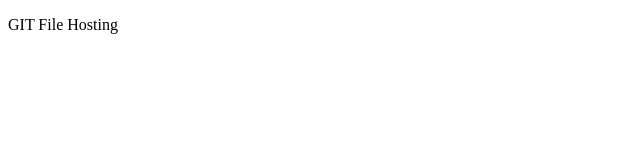
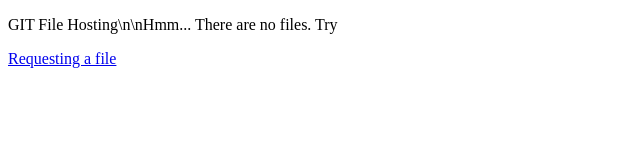
Before and after one commit to azure-tec/azure-tec.github.io, a plain HTML site: page index.html in a window 1280 px wide. Shown: the whole page, without its empty margins (0-640 px from the left). Drawn offline with Linux system fonts and the light colour scheme.

Commit message:
homepage

```diff
--- a/index.html
+++ b/index.html
@@ -1,6 +1,7 @@
 <!DOCTYPE html>
 <html>
 <body>
-  <p>GIT File Hosting</p>
+  <p>GIT File Hosting\n\nHmm... There are no files. Try </p>
+  <a href="addf.html">Requesting a file</a>
 </body>
 </html>
```
